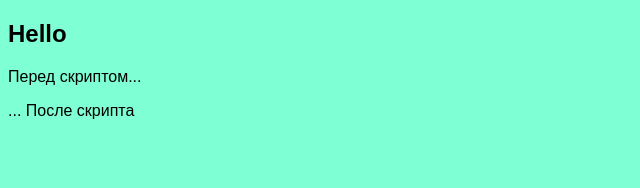
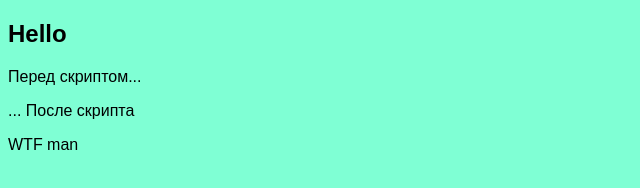
Before and after one commit to ArsenGonokov/learn, a plain HTML site: page index.html in a window 1280 px wide. Shown: the full height of the page, 0-640 px from the left. Drawn offline with Linux system fonts and the light colour scheme.

Commit message:
home_test

```diff
--- a/index.html
+++ b/index.html
@@ -7,6 +7,7 @@
             <p>Перед скриптом...</p>
                 <script src="alert.js"></script>
             <p>... После скрипта</p>
+            <p>WTF man</p>
 
         </body>
     </head>
```
